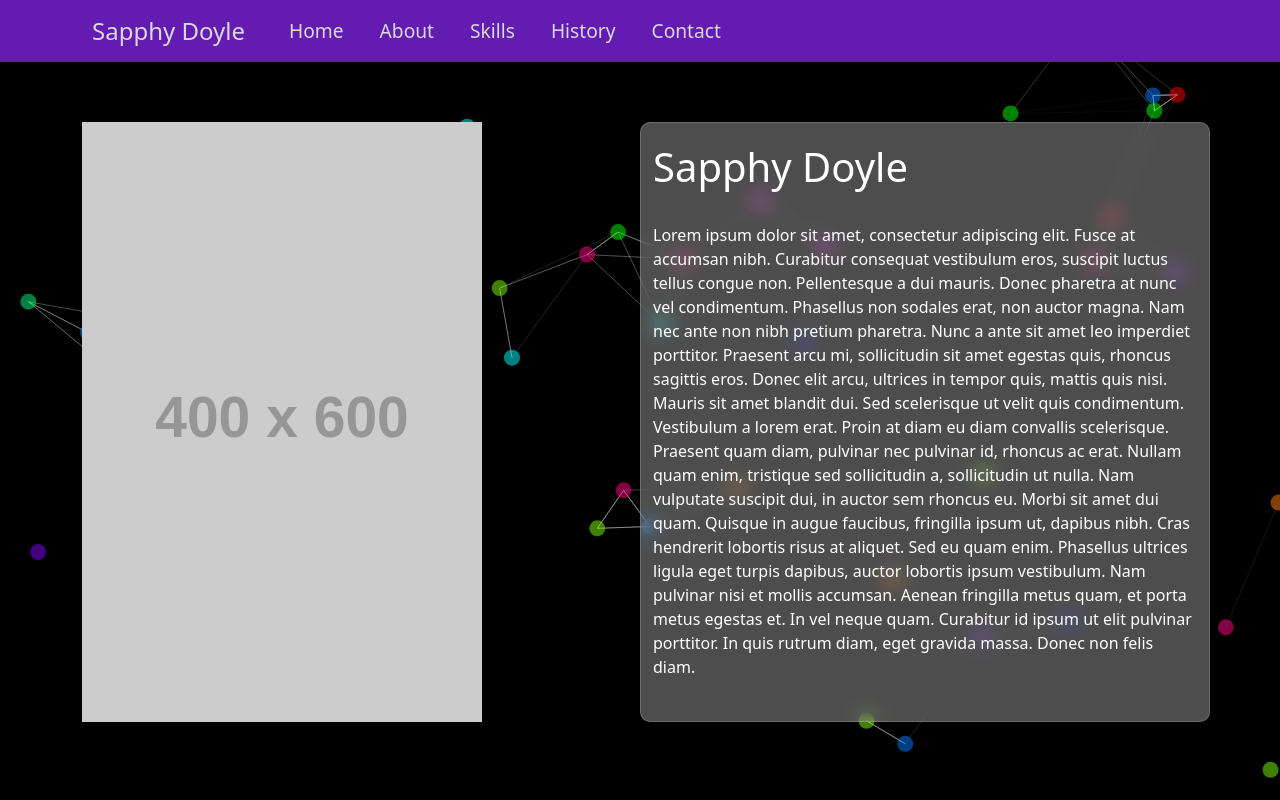
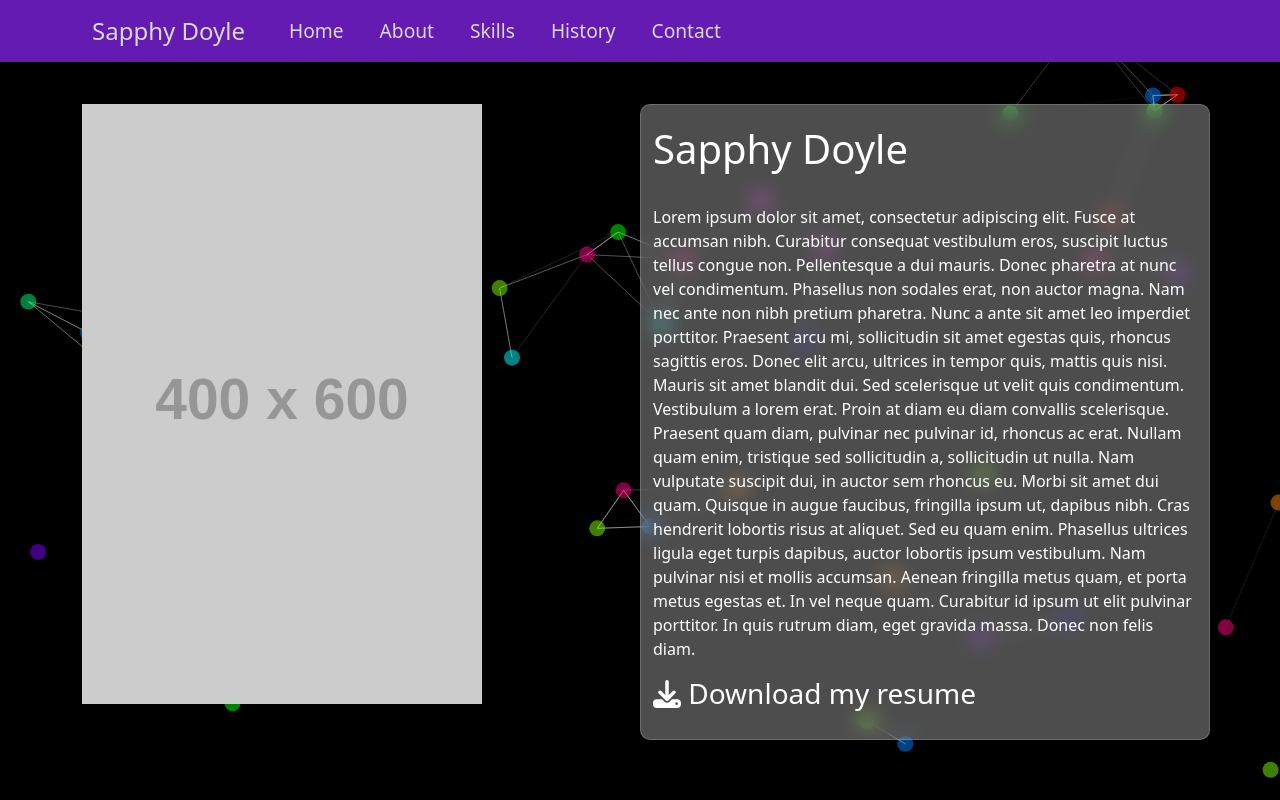
Before and after one commit to Terafora/Sapphy-Doyle-Profile-Site, a React (Create React App) app: page / in a window 1280 px wide. Built offline with nearby package versions, Linux system fonts and the light colour scheme; the HTML template or start-up script is replaced by a standard one.

Commit message:
Make CV downloadable and indicate download succesful

```diff
--- a/src/components/Home.js
+++ b/src/components/Home.js
@@ -1,7 +1,25 @@
-import React from 'react';
+import React, { useState } from 'react';
+import { FontAwesomeIcon } from '@fortawesome/react-fontawesome';
+import { faDownload, faCheck } from '@fortawesome/free-solid-svg-icons';
 import './Home.css';
+import SapphyDoyleCV from '../assets/Sapphy-Doyle-CV.pdf';
 
 export default function Home() {
+
+  const [showTick, setShowTick] = useState(false);
+
+  const handleDownload = () => {
+    const link = document.createElement('a');
+    link.href = SapphyDoyleCV;
+    link.download = 'Sapphy-Doyle-CV.pdf';
+    link.click();
+
+    setShowTick(true);
+    setTimeout(() => {
+      setShowTick(false);
+    }, 5000);
+  };
+
   return (
     <div className="home container d-flex align-items-center justify-content-center">
       <div className="row">
@@ -15,6 +33,15 @@ export default function Home() {
             Lorem ipsum dolor sit amet, consectetur adipiscing elit. Fusce at accumsan nibh. Curabitur consequat vestibulum eros, suscipit luctus tellus congue non. Pellentesque a dui mauris. Donec pharetra at nunc vel condimentum. Phasellus non sodales erat, non auctor magna. Nam nec ante non nibh pretium pharetra. Nunc a ante sit amet leo imperdiet porttitor. Praesent arcu mi, sollicitudin sit amet egestas quis, rhoncus sagittis eros. Donec elit arcu, ultrices in tempor quis, mattis quis nisi. Mauris sit amet blandit dui. Sed scelerisque ut velit quis condimentum. Vestibulum a lorem erat. Proin at diam eu diam convallis scelerisque. Praesent quam diam, pulvinar nec pulvinar id, rhoncus ac erat. Nullam quam enim, tristique sed sollicitudin a, sollicitudin ut nulla. Nam vulputate suscipit dui, in auctor sem rhoncus eu.
             Morbi sit amet dui quam. Quisque in augue faucibus, fringilla ipsum ut, dapibus nibh. Cras hendrerit lobortis risus at aliquet. Sed eu quam enim. Phasellus ultrices ligula eget turpis dapibus, auctor lobortis ipsum vestibulum. Nam pulvinar nisi et mollis accumsan. Aenean fringilla metus quam, et porta metus egestas et. In vel neque quam. Curabitur id ipsum ut elit pulvinar porttitor. In quis rutrum diam, eget gravida massa. Donec non felis diam.
           </p>
+          {showTick ? (
+            <h3 className="text-white">
+              <FontAwesomeIcon icon={faCheck} /> Download complete
+            </h3>
+          ) : (
+            <h3 className="text-white resume-download" onClick={handleDownload}>
+              <FontAwesomeIcon icon={faDownload} /> Download my resume
+            </h3>
+          )}
         </div>
       </div>
     </div>
```
